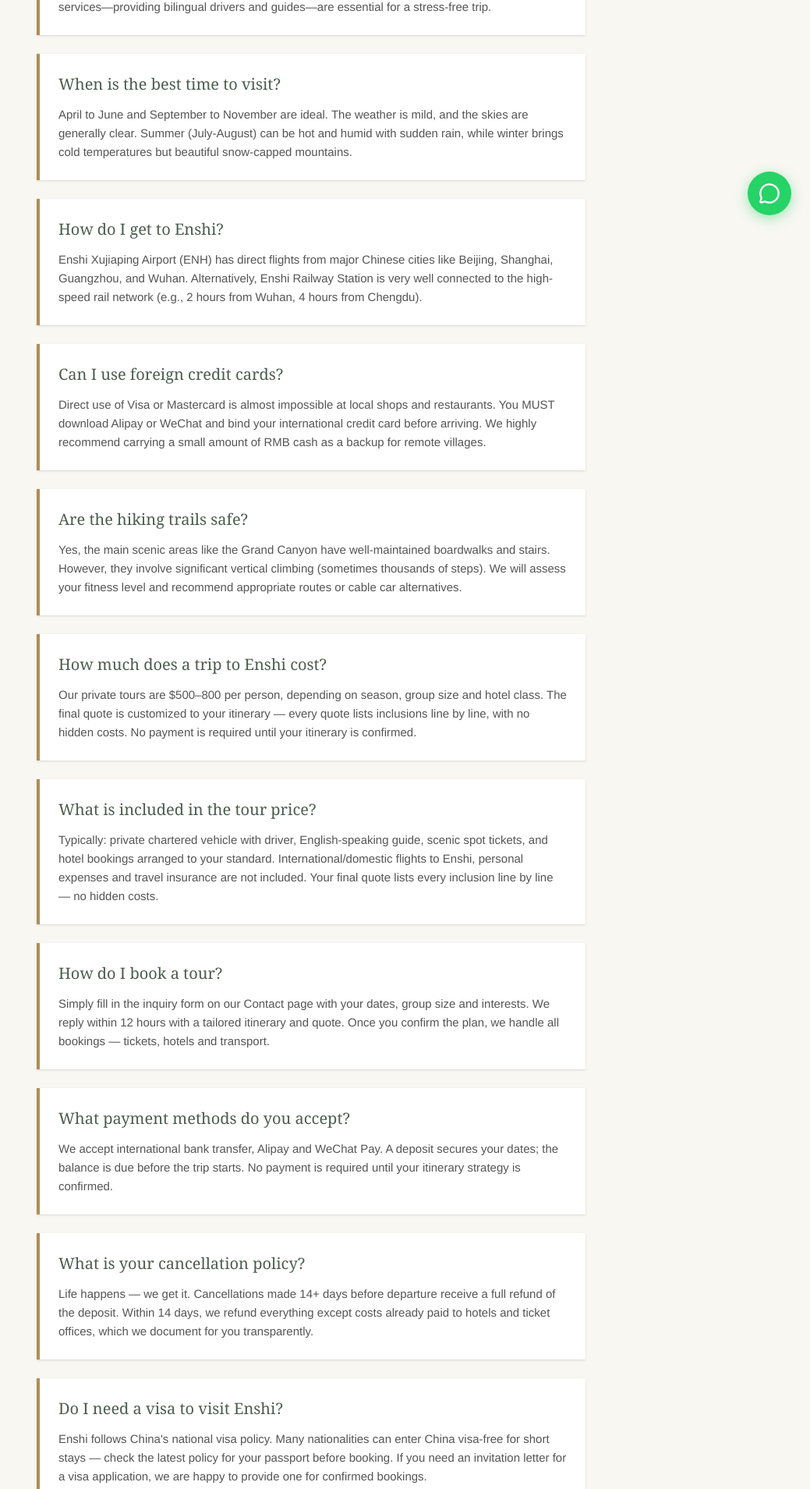
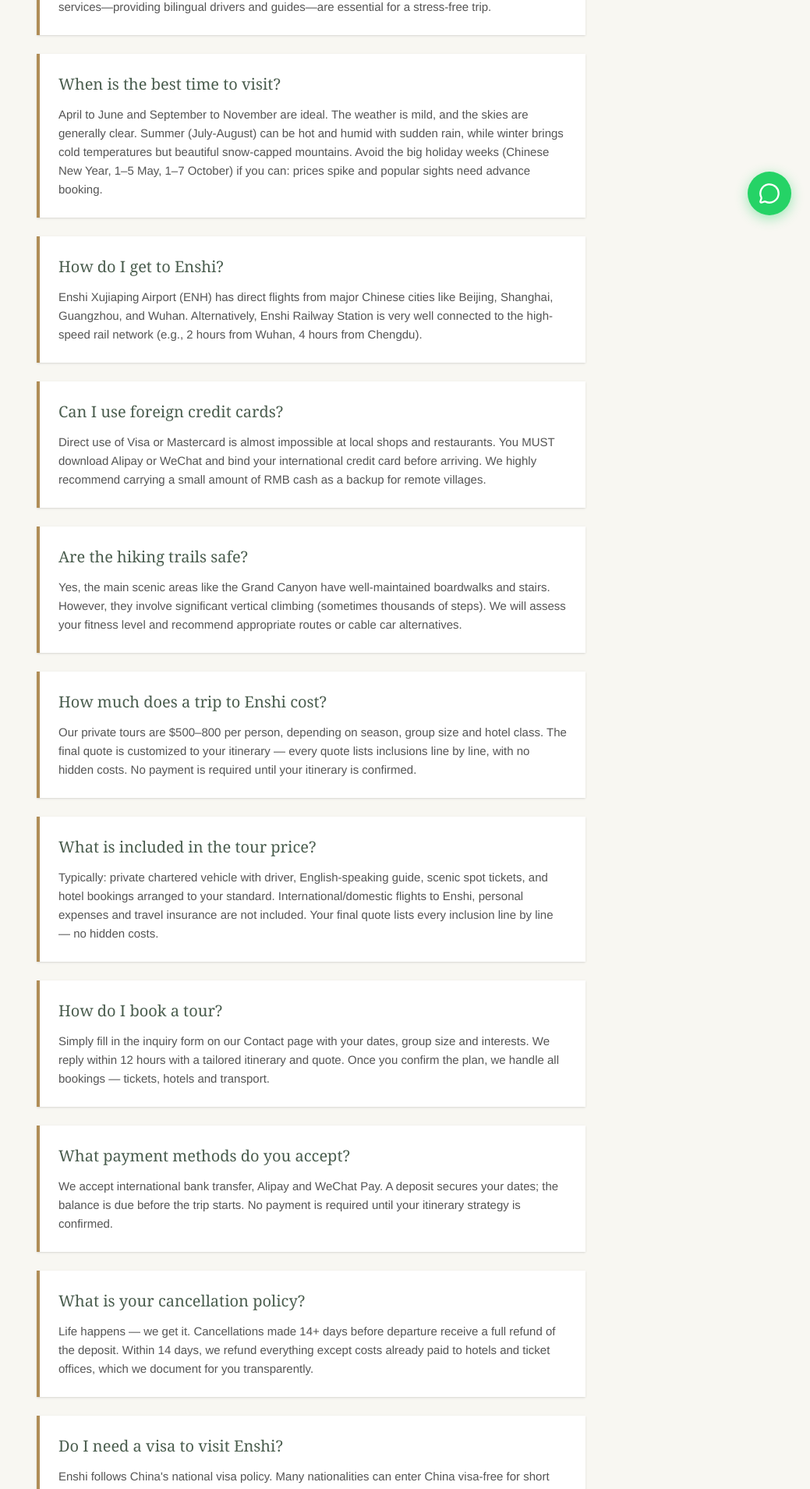
Before and after one commit to victoryang0605/enshi-escape, a React (Vite) app: page /faq in a window 1280 px wide. Shown: the part 500-2409 px from the top of the page at 78% size, without its empty margins (241-1280 px from the left). Built offline with nearby package versions, Linux system fonts and the light colour scheme.

Commit message:
FAQ: add pre-trip checklist points (connectivity, packing) + visa 240-hour and holiday-week notes

```diff
--- a/src/pages/FAQ.tsx
+++ b/src/pages/FAQ.tsx
@@ -12,7 +12,7 @@ export default function FAQ() {
     },
     {
       q: "When is the best time to visit?",
-      a: "April to June and September to November are ideal. The weather is mild, and the skies are generally clear. Summer (July-August) can be hot and humid with sudden rain, while winter brings cold temperatures but beautiful snow-capped mountains."
+      a: "April to June and September to November are ideal. The weather is mild, and the skies are generally clear. Summer (July-August) can be hot and humid with sudden rain, while winter brings cold temperatures but beautiful snow-capped mountains. Avoid the big holiday weeks (Chinese New Year, 1–5 May, 1–7 October) if you can: prices spike and popular sights need advance booking."
     },
     {
       q: "How do I get to Enshi?",
@@ -48,7 +48,7 @@ export default function FAQ() {
     },
     {
       q: "Do I need a visa to visit Enshi?",
-      a: "Enshi follows China's national visa policy. Many nationalities can enter China visa-free for short stays — check the latest policy for your passport before booking. If you need an invitation letter for a visa application, we are happy to provide one for confirmed bookings."
+      a: "Enshi follows China's national visa policy. Many nationalities can enter China visa-free for short stays — check the latest policy for your passport before booking. If you need an invitation letter for a visa application, we are happy to provide one for confirmed bookings. Note the three routes travellers often confuse: 30-day visa-free entry, bilateral visa-free agreements, and the 240-hour (10-day) transit scheme, which requires an onward journey to a third country or region — old '144-hour' pages are out of date."
     },
     {
       q: "How does mobile payment work in China for foreigners?",
@@ -137,6 +137,14 @@ export default function FAQ() {
     {
       q: "How do I get to Enshi from Chongqing, Zhangjiajie or Wuhan?",
       a: "Chongqing: direct bullet trains from Chongqing North take about 2.5 hours, with around 40 departures a day — the easiest hop. Wuhan: direct high-speed trains take about 2 hours. Zhangjiajie: there is no direct high-speed train; by road it is roughly 4–5 hours, so most travelers pair the two with a private transfer or a train journey with a change en route. Enshi sits right on the Chongqing–Wuhan rail corridor, which also makes it an easy add-on to a Yangtze River itinerary."
+    },
+    {
+      q: "Will my phone and apps work in Enshi?",
+      a: "Buy a roaming eSIM that routes outside mainland China (typically via Hong Kong or Singapore) so Google, WhatsApp, Gmail and Instagram keep working — and test it at home. Install a VPN as a backup before departure too; VPN websites are hard to reach once inside China. A local SIM bought at the airport is cheaper but stays inside the firewall. Mobile signal can also be weak in valleys and villages, so download offline maps for Enshi before you leave."
+    },
+    {
+      q: "What should I pack that visitors often forget?",
+      a: "Your passport — the original, not a photo — for trains, hotels and ticketed sights. Tissues and hand sanitiser: public toilets in smaller towns often have neither, and squat toilets are normal outside cities. A dietary or allergy card in Chinese and English if relevant — show it rather than explaining, and tell us your needs in advance so your guide can brief restaurants. And note that without a Chinese phone number you cannot use food-delivery apps, shared bikes or some mini-programs; that is normal, and your guide covers the gap."
     }
   ];
 
```
